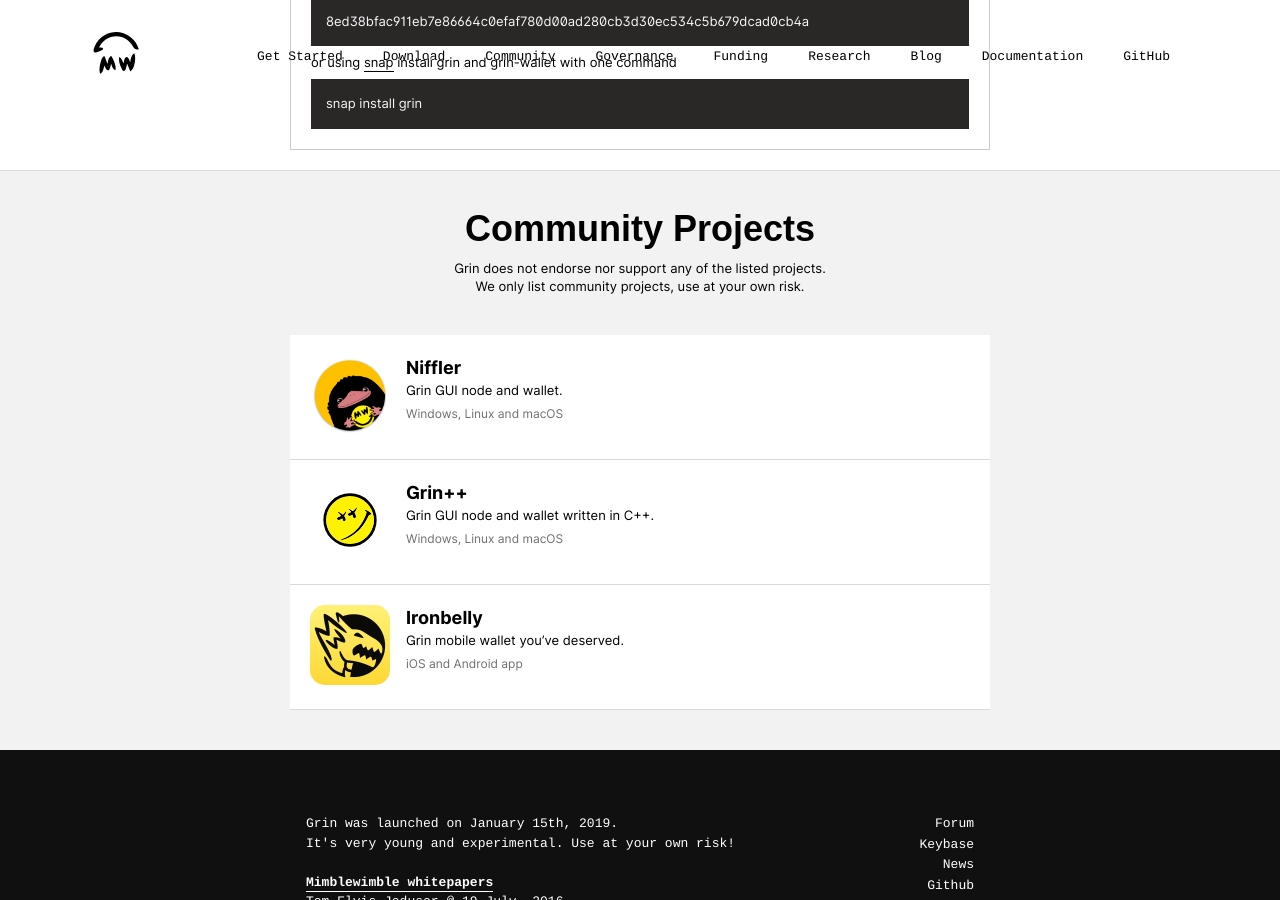
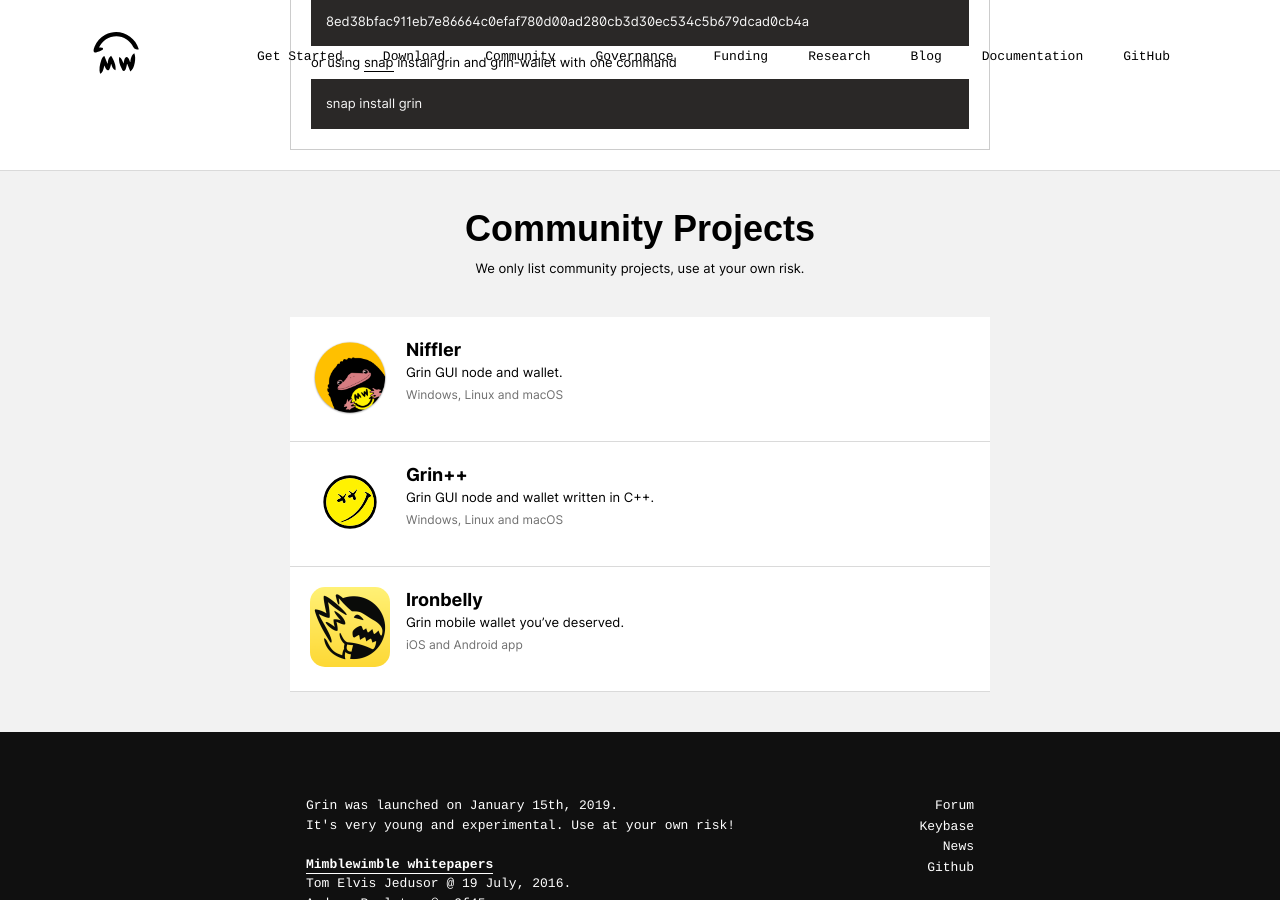
Before and after one commit to mimblewimble/site, a Jekyll site: the page built from download.html, in a window 1280 px wide and 900 px high, scrolled down 529 px. Built offline with Jekyll 4.4.1, drawn with Linux system fonts in a browser that asks for light colours; nearby versions of some CDN libraries.

Commit message:
remove endorsement

```diff
--- a/download.html
+++ b/download.html
@@ -87,7 +87,6 @@
   <a name="community"><div class="community"></a>
     <h2>Community Projects</h2>
     <div class="community-subheading">
-      Grin does not endorse nor support any of the listed projects.<br>
       We only list community projects, use at your own risk.
     </div>
     <div class="community-content">
```
Also changed, not shown: community.md (line endings or trailing spaces).
